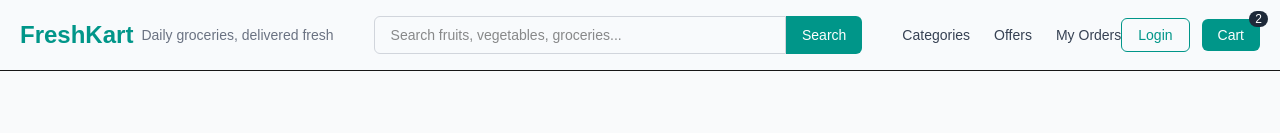
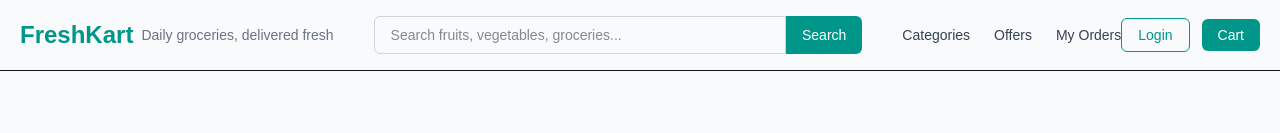
Before and after one commit to Mahin2001-IUB/FreshKart, a Next.js app: page / in a window 1280 px wide. Shown: the top 133 px of the page. Built offline with nearby package versions, Linux system fonts and the light colour scheme; no server answers.

Commit message:
add to cart button working

```diff
--- /dev/null
+++ b/app/cart/page.jsx
@@ -0,0 +1,103 @@
+"use client";
+
+import Link from "next/link";
+import { useShopCart } from "@/app/store/ShopCartStore";
+import Footer from "../components/Footer/Footer";
+import Navbar from "../components/Navbar/Navbar";
+
+export default function CartPage() {
+  const { cart, removeFromCart } = useShopCart();
+
+  const totalPrice = cart.reduce(
+    (sum, item) => sum + item.price * item.qty,
+    0
+  );
+
+  if (cart.length === 0) {
+    return (
+      <main style={{ maxWidth: "900px", margin: "40px auto", padding: "20px" }}>
+        <h1>Your Cart</h1>
+        <p style={{ marginTop: "20px" }}>Your cart is empty.</p>
+        <Link href="/">
+          <button style={styles.backBtn}>Go Shopping</button>
+        </Link>
+      </main>
+    );
+  }
+
+  return (
+   <>
+   <Navbar></Navbar>
+    <main style={{ maxWidth: "900px", margin: "40px auto", padding: "20px" }}>
+      <h1>Your Cart</h1>
+
+      <div style={{ marginTop: "30px" }}>
+        {cart.map((item) => (
+          <div key={item.id} style={styles.item}>
+            <div>
+              <h3>{item.name}</h3>
+              <p>Tk {item.price}</p>
+              <p>Qty: {item.qty}</p>
+            </div>
+
+            <button
+              onClick={() => removeFromCart(item.id)}
+              style={styles.removeBtn}
+            >
+              Remove
+            </button>
+          </div>
+        ))}
+      </div>
+
+      <hr style={{ margin: "30px 0" }} />
+
+      <h2>Total: Tk {totalPrice}</h2>
+
+      <button style={styles.checkoutBtn}>Checkout</button>
+    </main>
+   <Footer></Footer>
+   </>
+  );
+}
+
+/* ===== STYLES ===== */
+
+const styles = {
+  item: {
+    display: "flex",
+    justifyContent: "space-between",
+    alignItems: "center",
+    border: "1px solid #ddd",
+    padding: "15px",
+    borderRadius: "8px",
+    marginBottom: "12px",
+  },
+  removeBtn: {
+    background: "#dc2626",
+    color: "#fff",
+    border: "none",
+    padding: "6px 12px",
+    borderRadius: "6px",
+    cursor: "pointer",
+  },
+  checkoutBtn: {
+    marginTop: "20px",
+    padding: "12px 24px",
+    background: "#16a34a",
+    color: "#fff",
+    border: "none",
+    borderRadius: "8px",
+    cursor: "pointer",
+    fontSize: "16px",
+  },
+  backBtn: {
+    marginTop: "20px",
+    padding: "10px 20px",
+    background: "#0d9488",
+    color: "#fff",
+    border: "none",
+    borderRadius: "6px",
+    cursor: "pointer",
+  },
+};
--- a/app/components/AllProducts/AllProducts.jsx
+++ b/app/components/AllProducts/AllProducts.jsx
@@ -7,9 +7,11 @@ import Image from "next/image";
 import { useState } from "react";
 import { useSearchParams } from "next/navigation";
 import { useAuth } from "@/app/context/AuthContext";
+import { useShopCart } from "@/app/store/ShopCartStore"; // ✅ CART STORE
 
 export default function AllProducts() {
   const { user, loading } = useAuth();
+  const { addToCart } = useShopCart(); // ✅ CART ACTION
 
   const [category, setCategory] = useState("All");
   const [sort, setSort] = useState("");
@@ -138,8 +140,14 @@ export default function AllProducts() {
                   <button style={styles.viewBtn}>View</button>
                 </Link>
 
+                {/* ✅ REAL ADD TO CART */}
                 {user && (
-                  <button style={styles.cartBtn}>Add to Cart</button>
+                  <button
+                    style={styles.cartBtn}
+                    onClick={() => addToCart(product)}
+                  >
+                    Add to Cart
+                  </button>
                 )}
               </div>
             </div>
--- a/app/components/Navbar/Navbar.jsx
+++ b/app/components/Navbar/Navbar.jsx
@@ -1,72 +1,4 @@
 
-// "use client";
-
-// import { useState } from "react";
-// import { useRouter } from "next/navigation";
-// import Link from "next/link";
-
-// export default function Navbar() {
-//   const [search, setSearch] = useState("");
-//   const router = useRouter();
-
-//   const handleSearch = () => {
-//     if (search.trim() !== "") {
-//       router.push(`/?search=${search}`);
-//     }
-//   };
-
-//   return (
-//     <nav className="w-full bg-slate-50 border-b">
-//       <div className="max-w-7xl mx-auto px-5 py-4 flex items-center justify-between">
-
-//         <div className="flex items-center gap-2">
-//           <span className="text-2xl font-bold text-teal-600">FreshKart</span>
-//           <span className="text-sm text-gray-500 hidden sm:block">
-//             Daily groceries, delivered fresh
-//           </span>
-//         </div>
-
-//         <div className="hidden md:flex flex-1 mx-10">
-//           <input
-//             type="text"
-//             placeholder="Search fruits, vegetables, groceries..."
-//             value={search}
-//             onChange={(e) => setSearch(e.target.value)}
-//             className="w-full px-4 py-2 border border-gray-300 rounded-l-md text-sm focus:outline-none focus:ring-1 focus:ring-teal-500"
-//           />
-//           <button
-//             onClick={handleSearch}
-//             className="bg-teal-600 text-white px-4 py-2 rounded-r-md hover:bg-teal-700 text-sm font-medium"
-//           >
-//             Search
-//           </button>
-//         </div>
-
-//         <div className="hidden md:flex items-center gap-6 text-sm font-medium text-gray-700">
-//           <Link href="/categories" className="hover:text-teal-600">Categories</Link>
-//           <Link href="/offers" className="hover:text-teal-600">Offers</Link>
-//           <Link href="/orders" className="hover:text-teal-600">My Orders</Link>
-//         </div>
-
-//         <div className="flex items-center gap-3">
-//           <Link href="/login">
-//             <button className="border border-teal-600 text-teal-600 px-4 py-1.5 rounded-md text-sm hover:bg-teal-50">
-//               Login
-//             </button>
-//           </Link>
-
-//           <button className="relative bg-teal-600 text-white px-4 py-1.5 rounded-md text-sm hover:bg-teal-700">
-//             Cart
-//             <span className="absolute -top-2 -right-2 bg-gray-800 text-white text-xs px-1.5 rounded-full">
-//               2
-//             </span>
-//           </button>
-//         </div>
-
-//       </div>
-//     </nav>
-//   );
-// }
 
 "use client";
 
@@ -76,11 +8,16 @@ import Link from "next/link";
 import { signOut } from "firebase/auth";
 import { auth } from "@/app/lib/firebase";
 import { useAuth } from "@/app/context/AuthContext";
+import { useShopCart } from "@/app/store/ShopCartStore"; // ✅ CART STORE
 
 export default function Navbar() {
   const [search, setSearch] = useState("");
   const router = useRouter();
   const { user, loading } = useAuth();
+  const { cart } = useShopCart(); // ✅ GET CART
+
+  // ✅ TOTAL CART ITEMS
+  const totalItems = cart.reduce((sum, item) => sum + item.qty, 0);
 
   const handleSearch = () => {
     if (search.trim() !== "") {
@@ -153,12 +90,19 @@ export default function Navbar() {
             </Link>
           )}
 
-          <button className="relative bg-teal-600 text-white px-4 py-1.5 rounded-md text-sm hover:bg-teal-700">
-            Cart
-            <span className="absolute -top-2 -right-2 bg-gray-800 text-white text-xs px-1.5 rounded-full">
-              2
-            </span>
-          </button>
+          {/* 🛒 CART BUTTON */}
+          <Link href="/cart">
+            <button className="relative bg-teal-600 text-white px-4 py-1.5 rounded-md text-sm hover:bg-teal-700">
+              Cart
+
+              {/* ✅ REAL CART COUNT */}
+              {totalItems > 0 && (
+                <span className="absolute -top-2 -right-2 bg-gray-800 text-white text-xs px-1.5 rounded-full">
+                  {totalItems}
+                </span>
+              )}
+            </button>
+          </Link>
         </div>
 
       </div>
--- a/app/layout.js
+++ b/app/layout.js
@@ -1,6 +1,38 @@
+// import { Geist, Geist_Mono } from "next/font/google";
+// import "./globals.css";
+// import { AuthProvider } from "@/app/context/AuthContext";
+
+// const geistSans = Geist({
+//   variable: "--font-geist-sans",
+//   subsets: ["latin"],
+// });
+
+// const geistMono = Geist_Mono({
+//   variable: "--font-geist-mono",
+//   subsets: ["latin"],
+// });
+
+// export const metadata = {
+//   title: "FreshKart",
+//   description: "Online grocery shopping platform",
+// };
+
+// export default function RootLayout({ children }) {
+//   return (
+//     <html lang="en">
+//       <body className={`${geistSans.variable} ${geistMono.variable} antialiased`}>
+//         <AuthProvider>
+//           {children}
+//         </AuthProvider>
+//       </body>
+//     </html>
+//   );
+// }
+
 import { Geist, Geist_Mono } from "next/font/google";
 import "./globals.css";
 import { AuthProvider } from "@/app/context/AuthContext";
+import { ShopCartProvider } from "@/app/store/ShopCartStore";
 
 const geistSans = Geist({
   variable: "--font-geist-sans",
@@ -22,7 +54,9 @@ export default function RootLayout({ children }) {
     <html lang="en">
       <body className={`${geistSans.variable} ${geistMono.variable} antialiased`}>
         <AuthProvider>
-          {children}
+          <ShopCartProvider>
+            {children}
+          </ShopCartProvider>
         </AuthProvider>
       </body>
     </html>
--- /dev/null
+++ b/app/store/ShopCartStore.js
@@ -0,0 +1,104 @@
+// "use client";
+
+// import { createContext, useContext, useEffect, useState } from "react";
+
+// const ShopCartContext = createContext(null);
+
+// export function ShopCartProvider({ children }) {
+//   const [cart, setCart] = useState([]);
+
+//   // Load from localStorage
+//   useEffect(() => {
+//     const saved = JSON.parse(localStorage.getItem("shop_cart")) || [];
+//     setCart(saved);
+//   }, []);
+
+//   // Save to localStorage
+//   useEffect(() => {
+//     localStorage.setItem("shop_cart", JSON.stringify(cart));
+//   }, [cart]);
+
+//   const addToCart = (product) => {
+//     setCart((prev) => {
+//       const exists = prev.find((p) => p.id === product.id);
+//       if (exists) {
+//         return prev.map((p) =>
+//           p.id === product.id ? { ...p, qty: p.qty + 1 } : p
+//         );
+//       }
+//       return [...prev, { ...product, qty: 1 }];
+//     });
+//   };
+
+//   const removeFromCart = (id) => {
+//     setCart((prev) => prev.filter((p) => p.id !== id));
+//   };
+
+//   return (
+//     <ShopCartContext.Provider value={{ cart, addToCart, removeFromCart }}>
+//       {children}
+//     </ShopCartContext.Provider>
+//   );
+// }
+
+// export function useShopCart() {
+//   return useContext(ShopCartContext);
+// }
+
+"use client";
+
+import { createContext, useContext, useEffect, useState } from "react";
+
+const ShopCartContext = createContext(null);
+
+// ✅ SAFE localStorage reader
+const getInitialCart = () => {
+  if (typeof window === "undefined") return [];
+  try {
+    return JSON.parse(localStorage.getItem("shop_cart")) || [];
+  } catch {
+    return [];
+  }
+};
+
+export function ShopCartProvider({ children }) {
+  const [cart, setCart] = useState(getInitialCart); // ✅ FIX HERE
+
+  // ✅ Sync cart to localStorage
+  useEffect(() => {
+    localStorage.setItem("shop_cart", JSON.stringify(cart));
+  }, [cart]);
+
+  const addToCart = (product) => {
+    setCart((prev) => {
+      const exists = prev.find((p) => p.id === product.id);
+      if (exists) {
+        return prev.map((p) =>
+          p.id === product.id ? { ...p, qty: p.qty + 1 } : p
+        );
+      }
+      return [...prev, { ...product, qty: 1 }];
+    });
+  };
+
+  const removeFromCart = (id) => {
+    setCart((prev) => prev.filter((p) => p.id !== id));
+  };
+
+  const clearCart = () => {
+    setCart([]);
+    localStorage.removeItem("shop_cart");
+  };
+
+  return (
+    <ShopCartContext.Provider
+      value={{ cart, addToCart, removeFromCart, clearCart }}
+    >
+      {children}
+    </ShopCartContext.Provider>
+  );
+}
+
+export function useShopCart() {
+  return useContext(ShopCartContext);
+}
```
